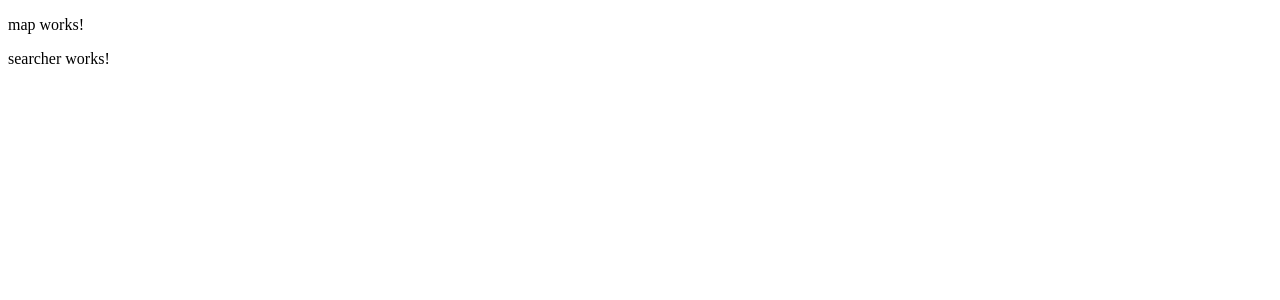
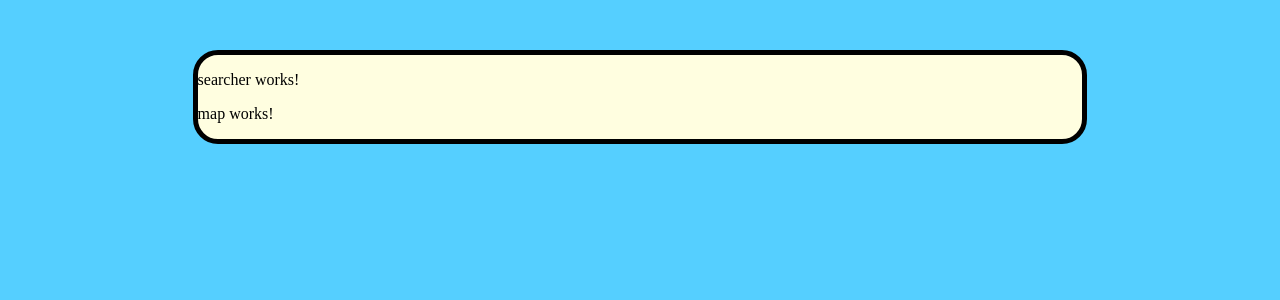
Before and after one commit to AnDreJOO2/WeatherRadar, an Angular app in the folder FrontendModule/: page / in a window 1280 px wide. Shown: the top 300 px of the page. Built offline with nearby package versions, Linux system fonts and the light colour scheme.

Commit message:
Added first styles.

```diff
--- a/FrontendModule/src/app/app.component.css
+++ b/FrontendModule/src/app/app.component.css
@@ -0,0 +1,9 @@
+
+.container{
+  margin: 50px auto;
+  width: 70%;
+  background-color: #fffee0;
+  border-radius: 25px;
+  border: 5px solid #000000;
+
+}
--- a/FrontendModule/src/app/app.component.html
+++ b/FrontendModule/src/app/app.component.html
@@ -1,7 +1,7 @@
 
 <div class="container">
 
+  <app-searcher></app-searcher>
   <app-map></app-map>
-  <app-searcher></app-searcher>
 
 </div>
--- a/FrontendModule/src/styles.css
+++ b/FrontendModule/src/styles.css
@@ -1 +1,4 @@
-/* You can add global styles to this file, and also import other style files */
+
+body{
+  background-color: #55cfff;
+}
```
